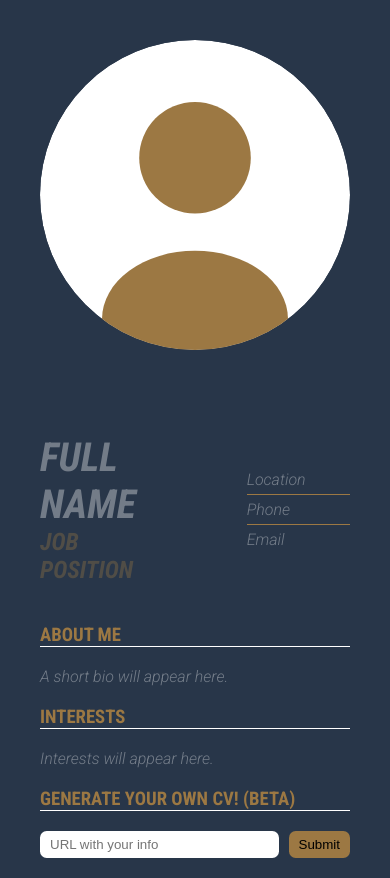
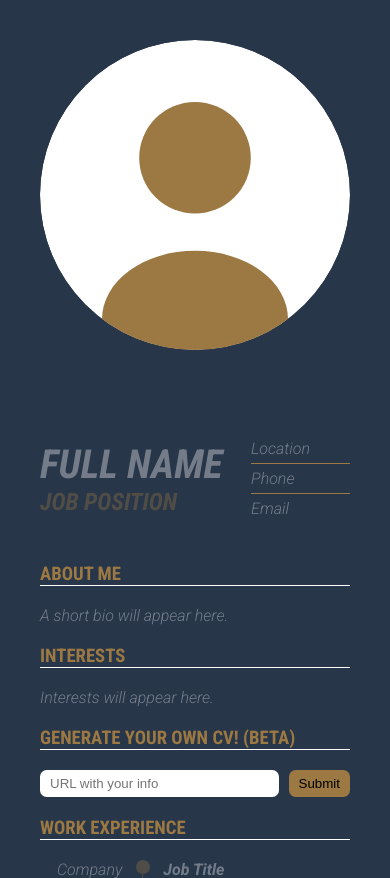
Before and after one commit to lechaosx/cv-generator, a Flask app: page / in a window 390 px wide. Shown: the top 878 px of the page. Run offline with Flask 3, Linux system fonts and the light colour scheme; parts of the project's set-up code (start-up, migrations or seed data) failed here and were passed over.

Commit message:
Enhances layout and spacing of sections
Refines flexbox properties for sections and their children to improve responsiveness and component sizing. Adjusts padding for contact list items for better visual alignment. Implements responsive wrapping and sizing for the main information area on larger screens.

```diff
--- a/backend/src/static/style.css
+++ b/backend/src/static/style.css
@@ -92,7 +92,7 @@
 .contact-list {
 	div {
 		position: relative;
-		padding: 5px 0;
+		padding: 5px 2.5rem 5px 0;
 		border-bottom: 1px solid var(--light);
 		margin-right: -2.5rem;
 	}
@@ -129,8 +129,12 @@
 	justify-content: space-between;
 	align-items: center;
 
-	> * {
-		flex: 0 0 33.33%;
+	> :first-child {
+		flex: 1 1 0;
+	}
+
+	.contact-list {
+		flex: 0 0 max-content;
 	}
 }
 
@@ -294,6 +298,19 @@
 		color: var(--white);
 	}
 
+	.main-info {
+		flex-wrap: wrap;
+		gap: 1rem;
+
+		> * {
+			flex: 1 1 auto;
+		}
+
+		.contact-list {
+			min-width: max-content;
+		}
+	}
+
 	.contact-list div {
 		margin-right: 0;
 	}
```
